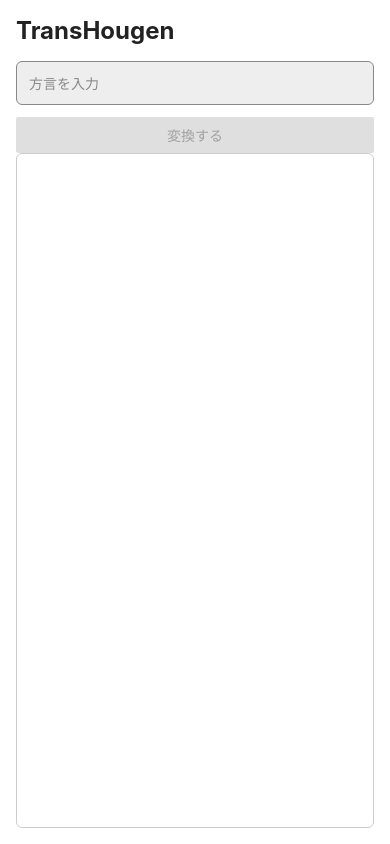
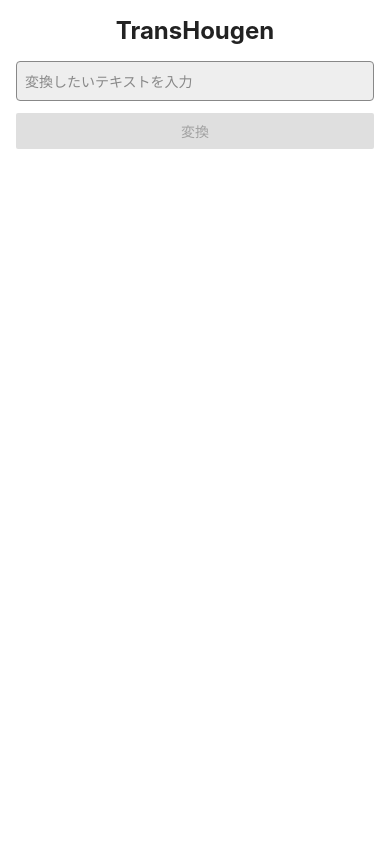
Before and after one commit to kazcchi/transhougen-rn, a React Native app: screen / in a window 390 px wide. Built offline with nearby package versions, Linux system fonts and the light colour scheme.

Commit message:
feat: ローカルテスト成功 → 本番用コードをマージ／Expo SDK53へアップグレード

```diff
--- a/App.tsx
+++ b/App.tsx
@@ -1,3 +1,4 @@
+// App.tsx
 import React, { useState } from 'react';
 import {
   StyleSheet,
@@ -6,14 +7,11 @@ import {
   ScrollView,
   View,
   Text,
+  ActivityIndicator,
   useColorScheme,
-　Platform,
 } from 'react-native';
 
-const VStack: React.FC<{ children: React.ReactNode; style?: any }> = ({
-  children,
-  style,
-}) => (
+const VStack: React.FC<{ children: React.ReactNode; style?: any }> = ({ children, style }) => (
   <View style={[{ flexDirection: 'column', alignItems: 'stretch' }, style]}>
     {children}
   </View>
@@ -21,16 +19,17 @@ const VStack: React.FC<{ children: React.ReactNode; style?: any }> = ({
 
 export default function App() {
   const colorScheme = useColorScheme();
+  const isDark = colorScheme === 'dark';
+
   const [input, setInput] = useState('');
   const [converted, setConverted] = useState('');
   const [loading, setLoading] = useState(false);
 
   const handleConvert = async () => {
-    if (!input.trim()) return;
     setLoading(true);
     setConverted('');
     try {
-      const response = await fetch(
+      const res = await fetch(
         'https://us-central1-transhougen.cloudfunctions.net/dialectConverter',
         {
           method: 'POST',
@@ -38,38 +37,43 @@ export default function App() {
           body: JSON.stringify({ text: input }),
         }
       );
-      const data = await response.json();
-      // ← ここを data.result に変更！
-      setConverted(data.result ?? '（変換結果がありません）');
-    } catch (e) {
+      const json = await res.json();
+      setConverted(json.result || '変換結果がありません');
+    } catch (err) {
       setConverted('エラーが発生しました');
+      console.error(err);
     } finally {
       setLoading(false);
     }
   };
 
-  const isDark = colorScheme === 'dark';
+  return (
+    <View style={[styles.container, { backgroundColor: isDark ? '#181818' : '#ffffff' }]}>
+      <VStack style={styles.vStack}>
+        <Text style={[styles.title, { color: isDark ? '#fff' : '#222' }]}>TransHougen</Text>
 
-  return (
-    <View style={[styles.container, { backgroundColor: isDark ? '#181818' : '#fff' }]}>
-      <VStack style={styles.vStack}>
-        <Text style={[styles.title, { color: isDark ? '#fff' : '#222' }]}>
-          TransHougen
-        </Text>
         <TextInput
-          style={[styles.input, { backgroundColor: isDark ? '#222' : '#eee', color: isDark ? '#fff' : '#000' }]}
-          placeholder="方言を入力"
+          style={[
+            styles.input,
+            { backgroundColor: isDark ? '#222' : '#eee', color: isDark ? '#fff' : '#000' },
+          ]}
+          placeholder="変換したいテキストを入力"
           placeholderTextColor={isDark ? '#aaa' : '#888'}
           value={input}
           onChangeText={setInput}
           editable={!loading}
         />
-        <Button title={loading ? '変換中…' : '変換する'} onPress={handleConvert} disabled={loading || !input.trim()} />
-        {loading && <ActivityIndicator style={{ margin: 16 }} size="large" />}
-        <ScrollView style={styles.scrollView} contentContainerStyle={{ padding: 12 }}>
-          <Text style={{ color: isDark ? '#fff' : '#222', fontSize: 18 }}>
-            {converted}
-          </Text>
+
+        <Button
+          title={loading ? '変換中…' : '変換'}
+          onPress={handleConvert}
+          disabled={loading || !input.trim()}
+        />
+
+        {loading && <ActivityIndicator style={{ marginTop: 16 }} size="large" />}
+
+        <ScrollView style={styles.resultContainer} contentContainerStyle={{ padding: 12 }}>
+          <Text style={{ color: isDark ? '#fff' : '#222', fontSize: 18 }}>{converted}</Text>
         </ScrollView>
       </VStack>
     </View>
@@ -79,19 +83,14 @@ export default function App() {
 const styles = StyleSheet.create({
   container: { flex: 1, padding: 16 },
   vStack: { flex: 1 },
-  title: { fontSize: 24, fontWeight: 'bold', marginBottom: 16 },
+  title: { fontSize: 24, fontWeight: 'bold', marginBottom: 16, textAlign: 'center' },
   input: {
-    height: 44,
+    height: 40,
     borderColor: '#888',
     borderWidth: 1,
-    paddingHorizontal: 12,
+    borderRadius: 4,
+    paddingHorizontal: 8,
     marginBottom: 12,
-    borderRadius: 6,
   },
-  scrollView: {
-    flex: 1,
-    borderColor: '#ccc',
-    borderWidth: 1,
-    borderRadius: 6,
-  },
+  resultContainer: { flex: 1, marginTop: 16 },
 });
--- a/app.json
+++ b/app.json
@@ -4,10 +4,12 @@
     "slug": "transhougen",
     "version": "1.0.0",
     "orientation": "default",
-    "platforms": ["ios", "android", "web"],
-    "sdkVersion": "50.0.0",
+    "platforms": [
+      "ios",
+      "android",
+      "web"
+    ],
     "jsEngine": "hermes",
-    "icon": "./assets/icon.png",
     "userInterfaceStyle": "automatic",
     "splash": {
       "image": "./assets/splash.png",
@@ -17,7 +19,9 @@
     "updates": {
       "fallbackToCacheTimeout": 0
     },
-    "assetBundlePatterns": ["**/*"],
+    "assetBundlePatterns": [
+      "**/*"
+    ],
     "ios": {
       "supportsTablet": true
     },
```
Also changed, not shown: package.json (+10 -10 lines), 1 other file (tests, documents, lock files or other folders). Lines whose indentation alone changed are shown as unchanged.
